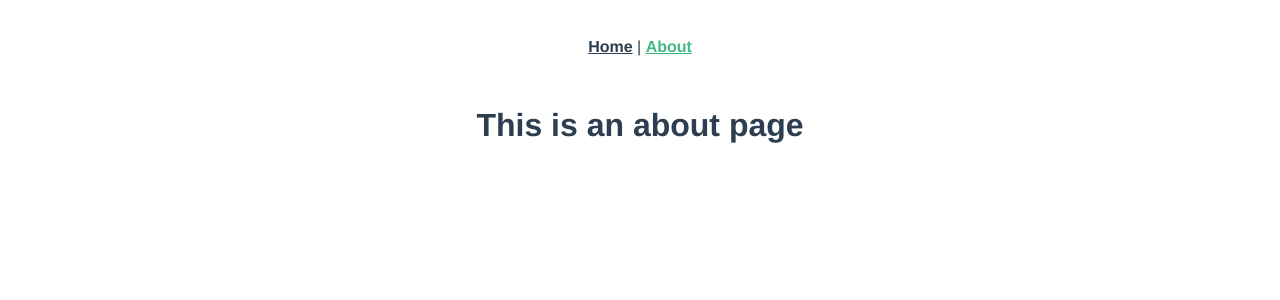
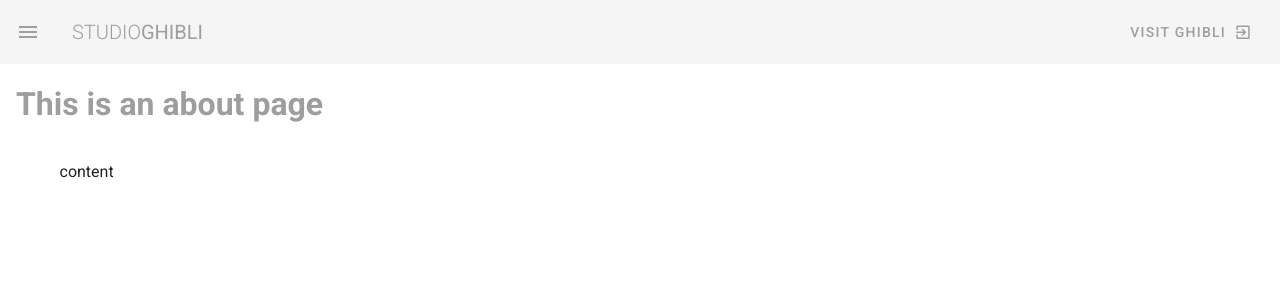
Before and after one commit to ariane-h/ghibli_films, a Vue app: page /about in a window 1280 px wide. Shown: the top 300 px of the page. Built offline with nearby package versions, Linux system fonts and the light colour scheme.

Commit message:
fetch from ghibli api, display a list of films

```diff
--- a/public/index.html
+++ b/public/index.html
@@ -6,6 +6,8 @@
     <meta name="viewport" content="width=device-width,initial-scale=1.0">
     <link rel="icon" href="<%= BASE_URL %>favicon.ico">
     <title><%= htmlWebpackPlugin.options.title %></title>
+    <link rel="stylesheet" href="https://fonts.googleapis.com/css?family=Roboto:100,300,400,500,700,900">
+    <link rel="stylesheet" href="https://cdn.jsdelivr.net/npm/@mdi/font@latest/css/materialdesignicons.min.css">
   </head>
   <body>
     <noscript>
--- a/src/App.vue
+++ b/src/App.vue
@@ -1,32 +1,25 @@
 <template>
-  <div id="app">
-    <div id="nav">
-      <router-link to="/">Home</router-link> |
-      <router-link to="/about">About</router-link>
-    </div>
-    <router-view/>
-  </div>
+  <v-app>
+    <nav-bar></nav-bar>
+    <v-content class="mx-4 my-4">
+     <router-view></router-view>
+    </v-content>
+
+  </v-app>
 </template>
 
-<style>
-#app {
-  font-family: Avenir, Helvetica, Arial, sans-serif;
-  -webkit-font-smoothing: antialiased;
-  -moz-osx-font-smoothing: grayscale;
-  text-align: center;
-  color: #2c3e50;
-}
+<script>
+import NavBar from './components/NavBar.vue'
 
-#nav {
-  padding: 30px;
-}
+export default {
+  name: 'App',
 
-#nav a {
-  font-weight: bold;
-  color: #2c3e50;
-}
+  components: {
+     'nav-bar': NavBar
+  },
 
-#nav a.router-link-exact-active {
-  color: #42b983;
-}
-</style>
+  data: () => ({
+    //
+  }),
+};
+</script>
--- a/src/components/HelloWorld.vue
+++ /dev/null
@@ -1,59 +0,0 @@
-<template>
-  <div class="hello">
-    <h1>{{ msg }}</h1>
-    <p>
-      For a guide and recipes on how to configure / customize this project,<br>
-      check out the
-      <a href="https://cli.vuejs.org" target="_blank" rel="noopener">vue-cli documentation</a>.
-    </p>
-    <h3>Installed CLI Plugins</h3>
-    <ul>
-      <li><a href="https://github.com/vuejs/vue-cli/tree/dev/packages/%40vue/cli-plugin-babel" target="_blank" rel="noopener">babel</a></li>
-      <li><a href="https://github.com/vuejs/vue-cli/tree/dev/packages/%40vue/cli-plugin-router" target="_blank" rel="noopener">router</a></li>
-      <li><a href="https://github.com/vuejs/vue-cli/tree/dev/packages/%40vue/cli-plugin-eslint" target="_blank" rel="noopener">eslint</a></li>
-    </ul>
-    <h3>Essential Links</h3>
-    <ul>
-      <li><a href="https://vuejs.org" target="_blank" rel="noopener">Core Docs</a></li>
-      <li><a href="https://forum.vuejs.org" target="_blank" rel="noopener">Forum</a></li>
-      <li><a href="https://chat.vuejs.org" target="_blank" rel="noopener">Community Chat</a></li>
-      <li><a href="https://twitter.com/vuejs" target="_blank" rel="noopener">Twitter</a></li>
-      <li><a href="https://news.vuejs.org" target="_blank" rel="noopener">News</a></li>
-    </ul>
-    <h3>Ecosystem</h3>
-    <ul>
-      <li><a href="https://router.vuejs.org" target="_blank" rel="noopener">vue-router</a></li>
-      <li><a href="https://vuex.vuejs.org" target="_blank" rel="noopener">vuex</a></li>
-      <li><a href="https://github.com/vuejs/vue-devtools#vue-devtools" target="_blank" rel="noopener">vue-devtools</a></li>
-      <li><a href="https://vue-loader.vuejs.org" target="_blank" rel="noopener">vue-loader</a></li>
-      <li><a href="https://github.com/vuejs/awesome-vue" target="_blank" rel="noopener">awesome-vue</a></li>
-    </ul>
-  </div>
-</template>
-
-<script>
-export default {
-  name: 'HelloWorld',
-  props: {
-    msg: String
-  }
-}
-</script>
-
-<!-- Add "scoped" attribute to limit CSS to this component only -->
-<style scoped>
-h3 {
-  margin: 40px 0 0;
-}
-ul {
-  list-style-type: none;
-  padding: 0;
-}
-li {
-  display: inline-block;
-  margin: 0 10px;
-}
-a {
-  color: #42b983;
-}
-</style>
--- /dev/null
+++ b/src/components/NavBar.vue
@@ -0,0 +1,52 @@
+<template>
+  <nav>
+
+    <v-app-bar flat app>
+      <v-app-bar-nav-icon class="grey--text" @click="drawer = !drawer"></v-app-bar-nav-icon>
+      <v-toolbar-title class="text-uppercase grey--text">
+        <span class="font-weight-light">Studio</span>
+        <span>Ghibli</span>
+      </v-toolbar-title>
+      <v-spacer></v-spacer>
+      <v-btn text color="grey">
+        <span>visit Ghibli</span>
+        <v-icon right>mdi-exit-to-app</v-icon>
+      </v-btn>
+    </v-app-bar>
+
+
+    <v-navigation-drawer v-model="drawer" app class="primary">
+      <v-list>
+        <v-list-item v-for="link in links" :key="link.text" :to="link.route" link>
+          <v-list-item-action>
+            <v-icon class="white--text" v-text="link.icon"></v-icon>
+          </v-list-item-action>
+          <v-list-item-content>
+            <v-list-item-title class="white--text" v-text="link.text"></v-list-item-title>
+          </v-list-item-content>
+        </v-list-item>
+      </v-list>
+    </v-navigation-drawer>
+
+  </nav>
+</template>
+
+<script>
+export default {
+    name: 'nav-bar',
+    data(){
+        return{
+            drawer: false,
+            links: [
+                 { icon: "mdi-home-circle", text: "Home", route: "/" },
+                 { icon: "mdi-filmstrip-box-multiple", text: "Films", route: "/films" },
+                 { icon: "mdi-heart", text: "About", route: "/about" },
+            ]
+        }
+    },
+}
+</script>
+
+<style>
+
+</style>
--- a/src/main.js
+++ b/src/main.js
@@ -1,10 +1,12 @@
 import Vue from 'vue'
 import App from './App.vue'
 import router from './router'
+import vuetify from './plugins/vuetify';
 
 Vue.config.productionTip = false
 
 new Vue({
   router,
+  vuetify,
   render: h => h(App)
 }).$mount('#app')
--- /dev/null
+++ b/src/plugins/vuetify.js
@@ -0,0 +1,21 @@
+import Vue from 'vue';
+import Vuetify from 'vuetify/lib';
+
+Vue.use(Vuetify);
+
+export default new Vuetify({
+    icons: {
+        iconfont: 'mdi'
+      },
+    theme: {
+        themes: {
+          light: {
+            primary: '#3f51b5',
+            secondary: '#b0bec5',
+            accent: '#8c9eff',
+            error: '#b71c1c',
+          },
+        },
+      },
+
+});
--- a/src/router/index.js
+++ b/src/router/index.js
@@ -1,6 +1,8 @@
 import Vue from 'vue'
 import VueRouter from 'vue-router'
 import Home from '../views/Home.vue'
+import About from '../views/About.vue'
+import Films from '../views/Films.vue'
 
 Vue.use(VueRouter)
 
@@ -13,10 +15,12 @@ Vue.use(VueRouter)
   {
     path: '/about',
     name: 'About',
-    // route level code-splitting
-    // this generates a separate chunk (about.[hash].js) for this route
-    // which is lazy-loaded when the route is visited.
-    component: () => import(/* webpackChunkName: "about" */ '../views/About.vue')
+    component: About
+  },
+  {
+    path: '/films',
+    name: 'Films',
+    component: Films
   }
 ]
 
--- a/src/views/About.vue
+++ b/src/views/About.vue
@@ -1,5 +1,10 @@
 <template>
   <div class="about">
-    <h1>This is an about page</h1>
+    <h1 class="subtitle grey--text">This is an about page</h1>
+
+    <v-container class="my-5">
+      content
+    </v-container>
+
   </div>
 </template>
--- /dev/null
+++ b/src/views/Films.vue
@@ -0,0 +1,64 @@
+<template>
+  <div class="films">
+
+      <h1 class="subtitle grey--text">film index</h1>
+
+        <v-container class="my-5">
+
+            <v-card outlined class="px-3" v-for="(film, index) in ghibliFilms" :film="film" :key="index">
+                <v-row>
+                    <v-col cols="12" md="6">
+                        <div class="caption grey--text">Movie Title</div>
+                        <div>{{ film.title }}</div>
+                    </v-col>
+                    <v-col cols="6" sm="4" md="2">
+                        <div class="caption grey--text">Director</div>
+                        <div>{{ film.director }}</div>
+                    </v-col>
+                    <v-col cols="6" sm="4" md="2">
+                        <div class="caption grey--text">Release Year</div>
+                        <div>{{ film.release_date }}</div>
+                    </v-col>
+                    <v-col cols="4" sm="4" md="2">
+                        <div class="caption grey--text">RT Score</div>
+                        <div>{{ film.rt_score }}</div>
+                    </v-col>
+                </v-row>
+                <v-row>
+                    <v-col cols="12">
+                        <div class="caption grey--text">Description</div>
+                        <div>{{ film.description }}</div>
+                    </v-col>
+                </v-row>
+            </v-card>
+
+
+
+
+        </v-container>
+  </div>
+</template>
+
+<script>
+export default {
+    data(){
+        return{
+            ghibliFilms: []
+        }
+    },
+    methods: {
+        getFilms: function(){
+            fetch("https://ghibliapi.herokuapp.com/films/")
+            .then(res => res.json())
+            .then(ghibliFilms => this.ghibliFilms = ghibliFilms)
+        }
+    },
+    mounted(){
+        this.getFilms();
+    }
+}
+</script>
+
+<style>
+
+</style>
--- a/src/views/Home.vue
+++ b/src/views/Home.vue
@@ -1,18 +1,16 @@
 <template>
   <div class="home">
-    <img alt="Vue logo" src="../assets/logo.png">
-    <HelloWorld msg="Welcome to Your Vue.js App"/>
+    <h1 class="subtitle grey--text">homepage</h1>
+    <v-btn class="hidden-md-and-up">Click Me</v-btn>
+
   </div>
 </template>
 
 <script>
 // @ is an alias to /src
-import HelloWorld from '@/components/HelloWorld.vue'
 
 export default {
   name: 'Home',
-  components: {
-    HelloWorld
-  }
+
 }
 </script>
--- /dev/null
+++ b/vue.config.js
@@ -0,0 +1,5 @@
+module.exports = {
+  "transpileDependencies": [
+    "vuetify"
+  ]
+}
```
Also changed, not shown: package.json (+8 -2 lines), src/assets/logo.svg (added), 1 other file (tests, documents, lock files or other folders).
